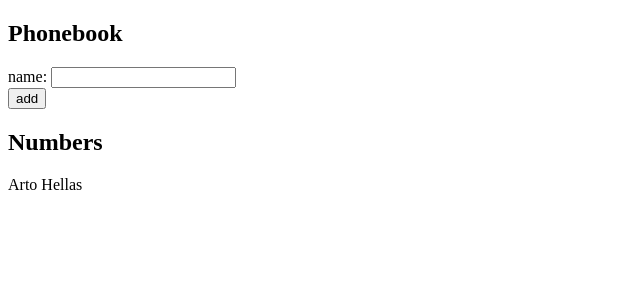
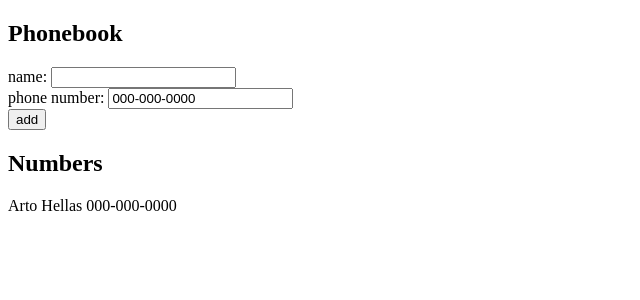
Before and after one commit to DanTenorio/fullstackopen, a React (Vite) app in the folder part2/phonebook/: page / in a window 1280 px wide. Shown: the top 300 px of the page, without its empty margins (0-640 px from the left). Built offline with nearby package versions, Linux system fonts and the light colour scheme.

Commit message:
2.8 complete

```diff
--- a/part2/phonebook/src/App.jsx
+++ b/part2/phonebook/src/App.jsx
@@ -3,25 +3,31 @@ import { useState } from 'react'
 
 const App = () => {
   const [persons, setPersons] = useState([
-    { name: 'Arto Hellas' }
+    { name: 'Arto Hellas', number: '000-000-0000' }
   ])
   const [newName, setNewName] = useState('')
+  const [newPhoneNumb, setNewPhoneNum] = useState('000-000-0000')
 
   const handleNameChange = (event) => {
-    event.preventDefault()
     setNewName(event.target.value)
+  }
+
+  const handleNumberChange = (e) => {
+    setNewPhoneNum(e.target.value)
   }
 
   const handleSubmit = (event) => {
     event.preventDefault()
     const newNameObject = {
-      name: newName
+      name: newName,
+      number: newPhoneNumb
     }
     const repeatedName = persons.find(person => JSON.stringify(person.name) === JSON.stringify(newName))
 
     if (repeatedName === undefined) {
       setPersons(persons.concat(newNameObject))
-      setNewName('  ')
+      setNewName('')
+      setNewPhoneNum('')
     } else {
       alert(`${newName} is already in the phonebook`)
     }
@@ -37,11 +43,14 @@ const App = () => {
           name: <input value={newName} onChange={handleNameChange} />
         </div>
         <div>
+          phone number: <input value={newPhoneNumb} onChange={handleNumberChange} />
+        </div>
+        <div>
           <button type="submit">add</button>
         </div>
       </form>
       <h2>Numbers</h2>
-      {persons.map((person, index) => <p key={index}>{person.name}</p>)}
+      {persons.map((person, index) => <p key={index}>{person.name} {person.number}</p>)}
     </div>
   )
 }
```
